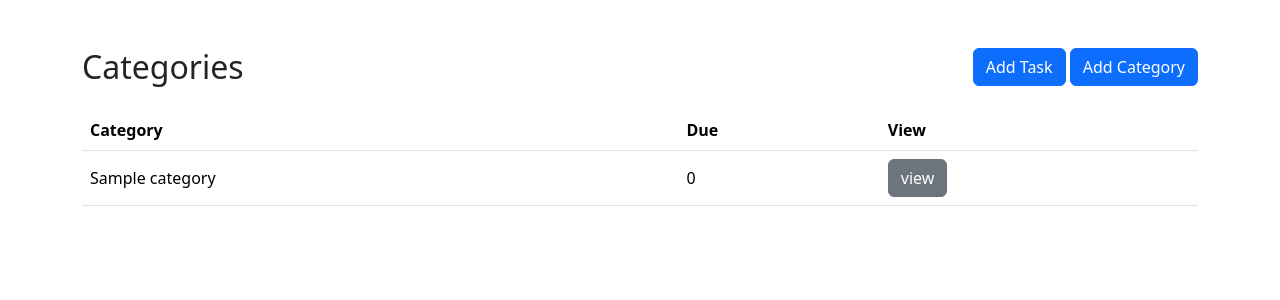
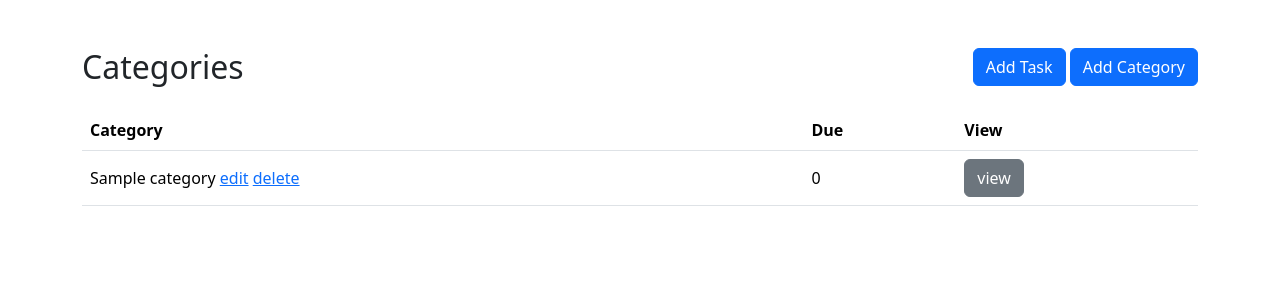
Before and after one commit to Kylekibet/todo_app, a Flask app: page /categories in a window 1280 px wide. Shown: the part 75-375 px from the top of the page. Run offline with Flask 3, Linux system fonts and the light colour scheme; a user stored in the database is signed in; tables that the repository leaves empty hold one stand-in row (values such as "Sample post"); parts of the project's set-up code (start-up, migrations or seed data) failed here and were passed over; some libraries are stand-ins or nearby versions.

Commit message:
add edit and delete button

```diff
--- a/templates/view_categories.html
+++ b/templates/view_categories.html
@@ -24,7 +24,7 @@
       <tbody>
         {% for category, due_count in rows %}
         <tr>
-          <td>{{ category.name }}</td>
+          <td>{{ category.name }} <a href="{{ url_for('pages.edit_category', category_id=category.id) }}">edit</a> <a href="{{ url_for('pages.delete_category', category_id=category.id) }}">delete</a></td>
           <td>{{ due_count }}</td>
           <td>
             <a href="{{ url_for('pages.view_tasks', category_id=category.id) }}" class="btn btn-secondary">view</a>
```
